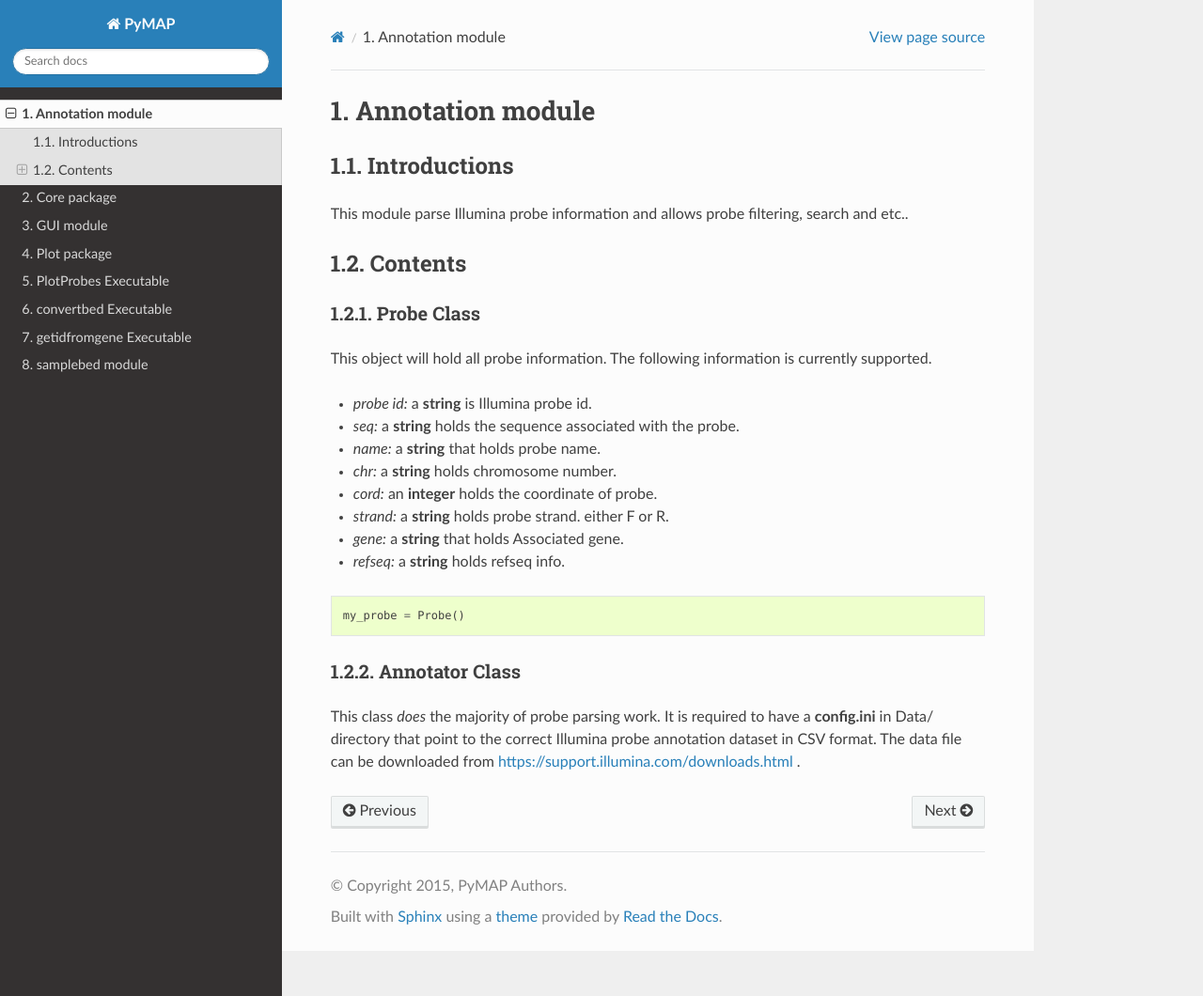
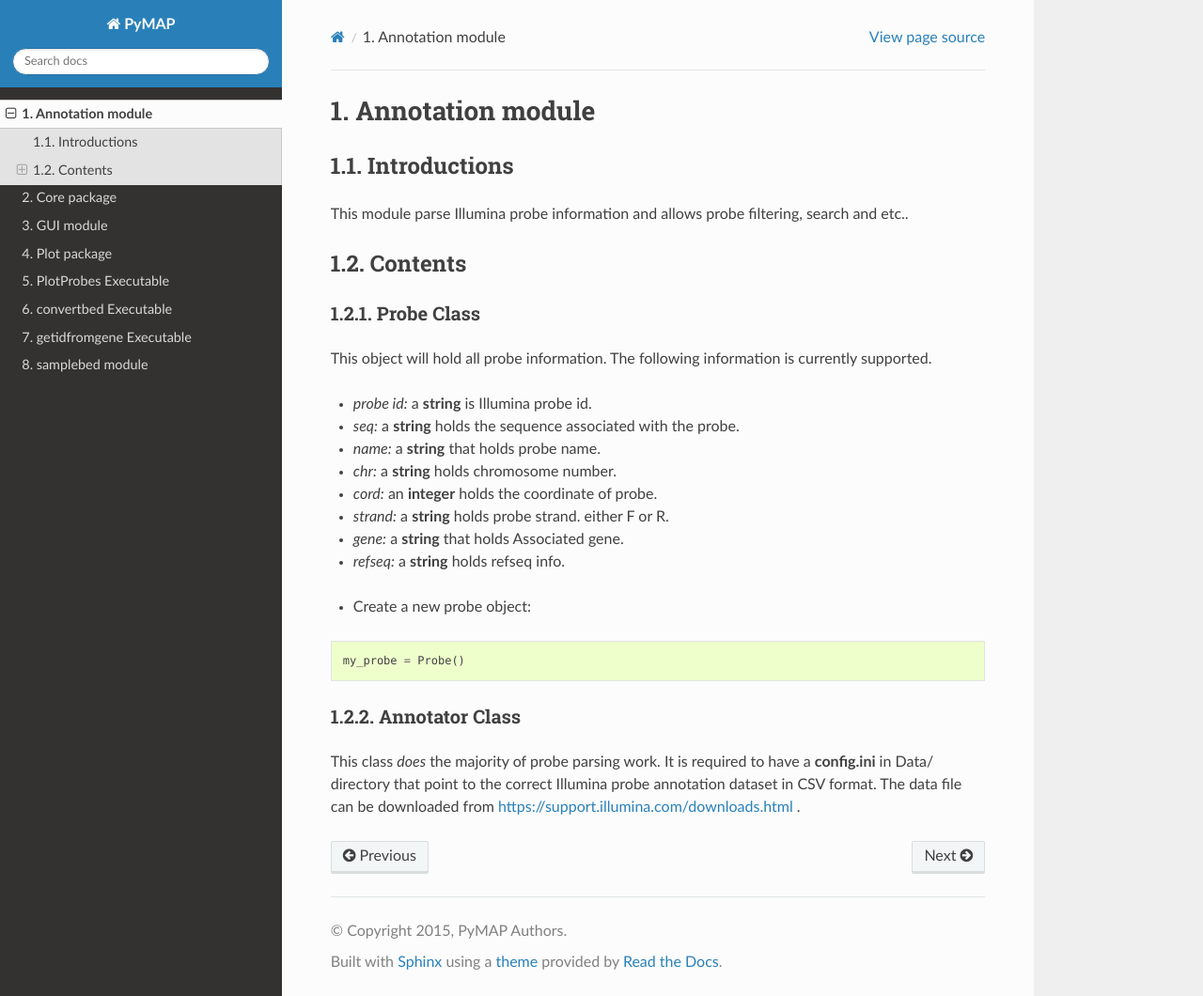
Before and after one commit to AminMahpour/PyMAP, a Sphinx documentation site: the page built from docs/Annotation.rst, in a window 1280 px wide and 1060 px high. Shown: the whole window at 94% size. Built offline with Sphinx 7.4.7 and the Read the Docs theme 2.0.0, drawn with Linux system fonts in a browser that asks for light colours.

Commit message:
updated documentations.

```diff
--- a/docs/Annotation.rst
+++ b/docs/Annotation.rst
@@ -20,6 +20,8 @@ This object will hold all probe information. The following information is curren
 - *gene:* a **string** that holds Associated gene.
 - *refseq:* a **string** holds refseq info.
 
+* Create a new probe object:
+
 .. code:: python
 
     my_probe = Probe()
```
